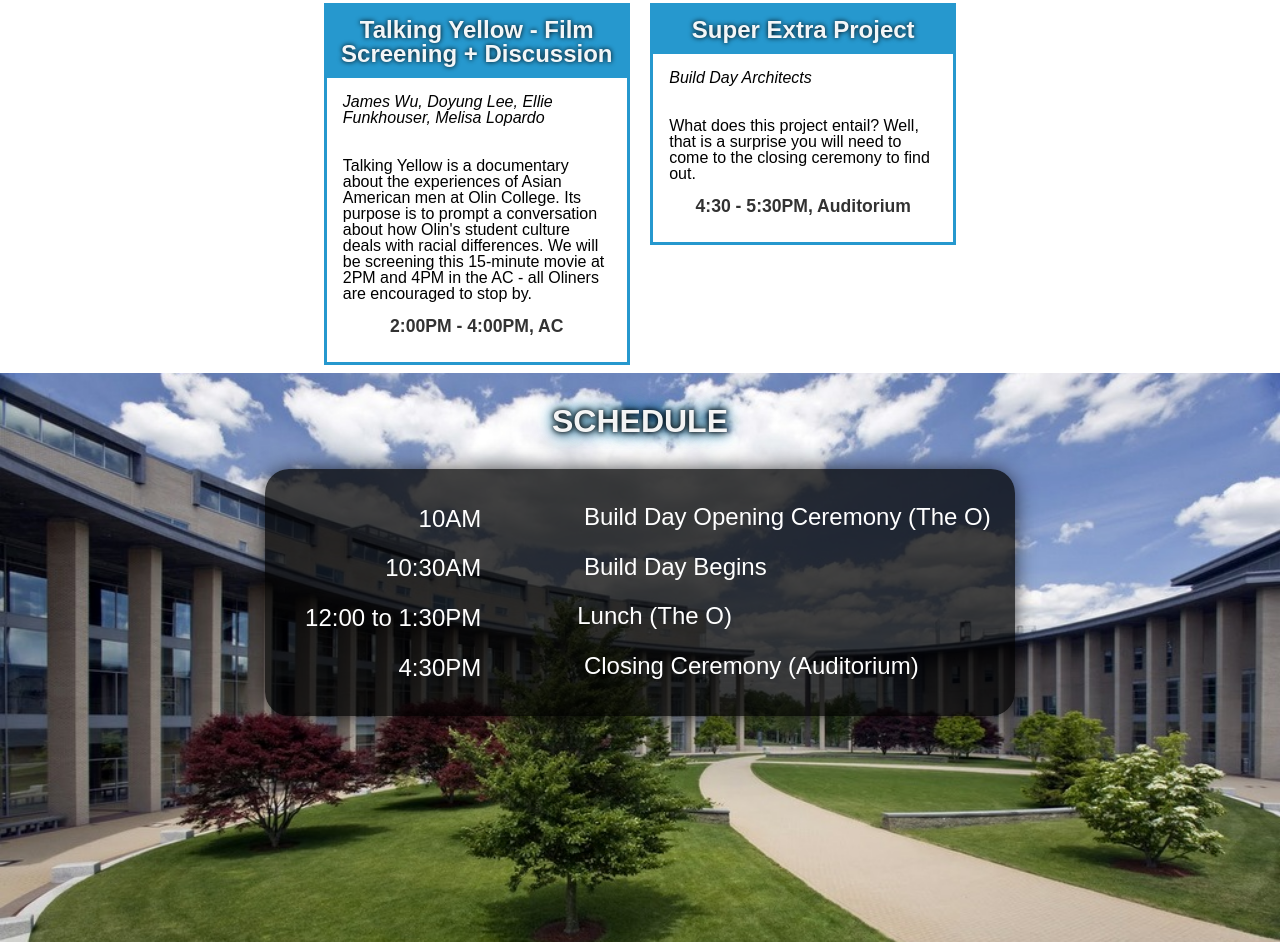
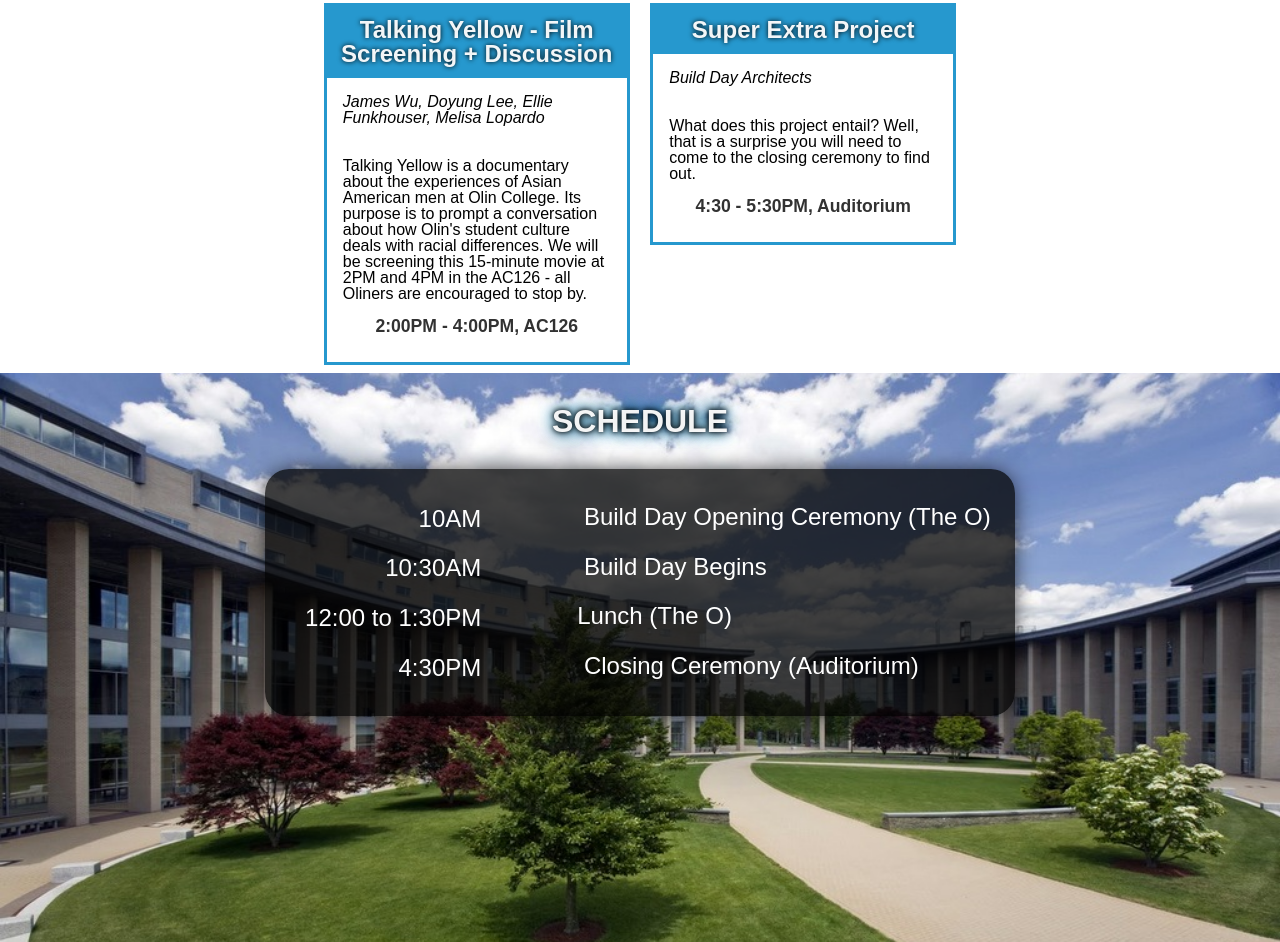
Before and after one commit to BuildDay/BuildDay.github.io, a plain HTML site: page index.htm in a window 1280 px wide. Shown: the part 1665-2607 px from the top of the page. Drawn offline with nearby package versions, Linux system fonts and the light colour scheme.

Commit message:
web update

```diff
--- a/index.htm
+++ b/index.htm
@@ -81,8 +81,8 @@
 			<div class="project">
 				<h3>Talking Yellow - Film Screening + Discussion</h3>
 				<p class="champions">James Wu, Doyung Lee, Ellie Funkhouser, Melisa Lopardo</p>
-				<p class="blurb">Talking Yellow is a documentary about the experiences of Asian American men at Olin College. Its purpose is to prompt a conversation about how Olin's student culture deals with racial differences. We will be screening this 15-minute movie at 2PM and 4PM in the AC - all Oliners are encouraged to stop by.</p>
-				<p class="times">2:00PM - 4:00PM, AC</p>
+				<p class="blurb">Talking Yellow is a documentary about the experiences of Asian American men at Olin College. Its purpose is to prompt a conversation about how Olin's student culture deals with racial differences. We will be screening this 15-minute movie at 2PM and 4PM in the AC126 - all Oliners are encouraged to stop by.</p>
+				<p class="times">2:00PM - 4:00PM, AC126</p>
 			</div>
 
 			<div class="project">
```
